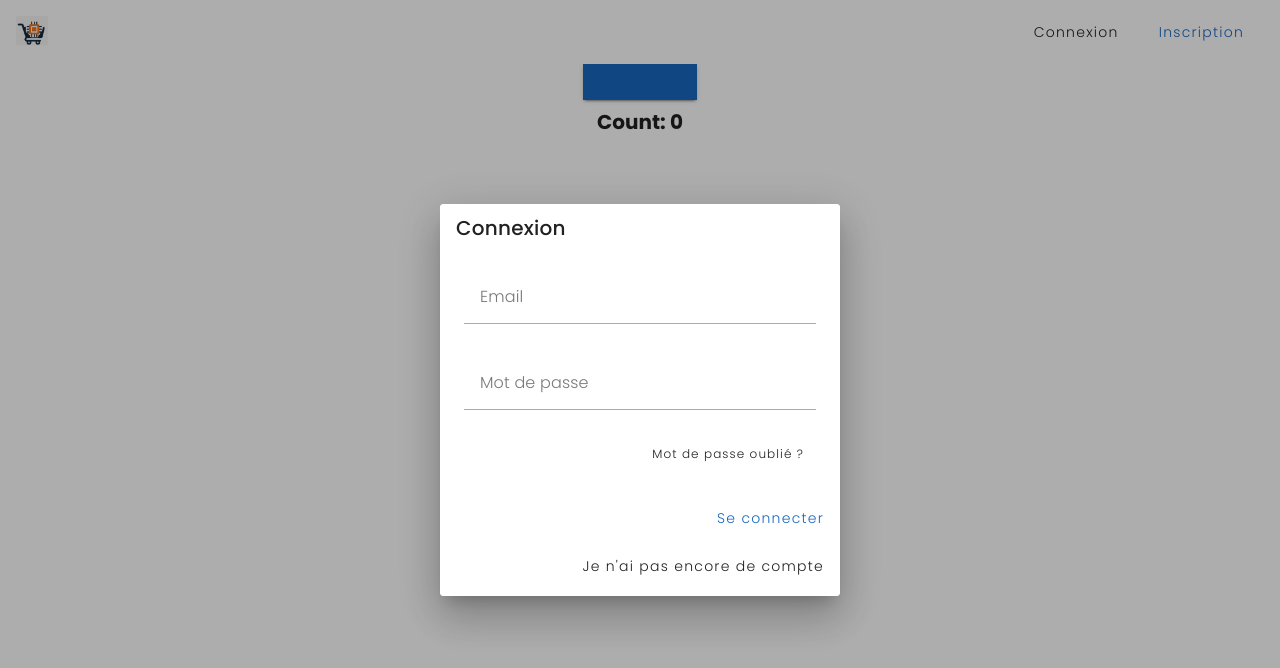
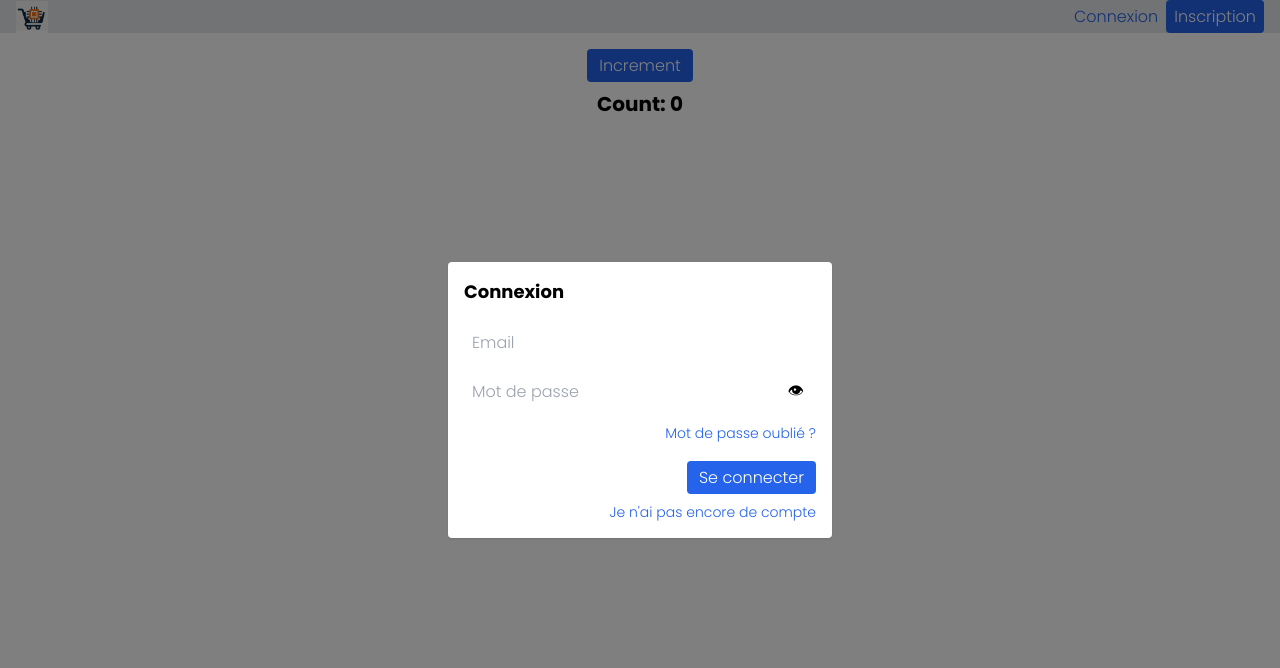
Before and after one commit to Alexandre-RICHARD/mds_app_web_vuejs, a Vue app: page / in a window 1280 px wide. Both pictures are taken after a click on the button "Connexion". Shown: the top 668 px of the page. Built offline with nearby package versions, Linux system fonts and the light colour scheme.

Commit message:
Remove Vuetify and switch to Tailwind

```diff
--- a/package.json
+++ b/package.json
@@ -25,10 +25,8 @@
         "url": "git+https://github.com/Alexandre-RICHARD/mds_app_web_vuejs.git"
     },
     "dependencies": {
-        "@mdi/font": "^7.4.47",
         "pinia": "^2.3.1",
-        "vue": "^3.5.16",
-        "vuetify": "^3.8.8"
+        "vue": "^3.5.16"
     },
     "devDependencies": {
         "@stylistic/eslint-plugin": "^2.13.0",
@@ -59,7 +57,6 @@
         "typescript": "5.5.4",
         "typescript-eslint": "^8.33.1",
         "vite": "^6.3.5",
-        "vite-plugin-vuetify": "^2.1.1",
         "vitest": "^3.2.1",
         "vue-eslint-parser": "^10.1.3",
         "vue-tsc": "^2.2.10"
--- a/src/main.ts
+++ b/src/main.ts
@@ -1,16 +1,10 @@
 import "./styles/index.scss";
-import "vuetify/styles";
-import "@mdi/font/css/materialdesignicons.css";
 
 import { type Component, createApp } from "vue";
-import { createVuetify } from "vuetify";
 
 import { pinia } from "./storePinia";
 import App from "./views/App.vue";
 
-const vuetify = createVuetify();
-
 createApp(App as Component)
   .use(pinia)
-  .use(vuetify)
   .mount("#app");
--- a/src/views/components/AppHeader.vue
+++ b/src/views/components/AppHeader.vue
@@ -9,30 +9,26 @@ const showRegister = ref(false);
 </script>
 
 <template>
-  <v-app-bar
-    flat
-    class="px-4 bg-gray-200"
-  >
+  <header class="flex items-center px-4 bg-gray-200">
     <img
       src="@/assets/logo.png"
       alt="Logo"
       class="h-8 mr-4"
     />
-    <v-spacer />
-    <v-btn
-      variant="text"
-      class="mr-2"
+    <div class="flex-1" />
+    <button
+      class="mr-2 text-blue-600 hover:underline"
       @click="showLogin = true"
     >
       Connexion
-    </v-btn>
-    <v-btn
-      color="primary"
+    </button>
+    <button
+      class="bg-blue-600 text-white px-2 py-1 rounded"
       @click="showRegister = true"
     >
       Inscription
-    </v-btn>
-  </v-app-bar>
+    </button>
+  </header>
 
   <LoginModal
     v-model="showLogin"
--- a/src/views/components/LoginModal.vue
+++ b/src/views/components/LoginModal.vue
@@ -16,46 +16,48 @@ const showPassword = ref(false);
 </script>
 
 <template>
-  <v-dialog
-    v-model="dialog"
-    width="400"
+  <div
+    v-if="dialog"
+    class="fixed inset-0 flex items-center justify-center bg-black bg-opacity-50"
   >
-    <v-card>
-      <v-card-title class="text-lg font-bold">Connexion</v-card-title>
-      <v-card-text>
-        <v-text-field
-          label="Email"
+    <div class="bg-white rounded shadow w-96 p-4">
+      <h3 class="text-lg font-bold mb-4">Connexion</h3>
+      <input
         type="email"
-          class="mb-2"
+        placeholder="Email"
+        class="mb-2 w-full border p-2 rounded"
       />
-        <v-text-field
+      <div class="relative mb-2">
+        <input
           :type="showPassword ? 'text' : 'password'"
-          label="Mot de passe"
-          :append-inner-icon="showPassword ? 'mdi-eye-off' : 'mdi-eye'"
-          class="mb-2"
-          @click:append-inner="showPassword = !showPassword"
+          placeholder="Mot de passe"
+          class="w-full border p-2 pr-10 rounded"
         />
-        <div class="text-right">
-          <v-btn
-            variant="text"
-            size="small"
+        <span
+          class="absolute right-3 top-1/2 -translate-y-1/2 cursor-pointer"
+          @click="showPassword = !showPassword"
         >
+          {{ showPassword ? '🙈' : '👁' }}
+        </span>
+      </div>
+      <div class="text-right mb-4">
+        <button class="text-sm text-blue-600 hover:underline">
           Mot de passe oublié ?
-          </v-btn>
+        </button>
       </div>
-      </v-card-text>
-      <v-card-actions class="justify-between">
-        <v-spacer />
-        <v-btn color="primary">Se connecter</v-btn>
-      </v-card-actions>
-      <v-card-actions class="justify-end pt-0">
-        <v-btn
-          variant="text"
+      <div class="flex justify-end">
+        <button class="bg-blue-600 text-white px-3 py-1 rounded">
+          Se connecter
+        </button>
+      </div>
+      <div class="flex justify-end pt-2">
+        <button
+          class="text-sm text-blue-600 hover:underline"
           @click="emit('switch')"
         >
           Je n'ai pas encore de compte
-        </v-btn>
-      </v-card-actions>
-    </v-card>
-  </v-dialog>
+        </button>
+      </div>
+    </div>
+  </div>
 </template>
--- a/src/views/components/RegisterModal.vue
+++ b/src/views/components/RegisterModal.vue
@@ -1,5 +1,5 @@
 <script setup lang="ts">
-import { ref } from "vue";
+import { computed, ref } from "vue";
 
 const userFirstName = ref("");
 const userLastName = ref("");
@@ -7,64 +7,84 @@ const userMailAddress = ref("");
 const userRawPassword = ref("");
 const userRawPasswordConfirmation = ref("");
 
+const props = defineProps<{ modelValue: boolean }>();
 const emit = defineEmits<{
   (e: "update:modelValue", value: boolean): void;
   (e: "switch"): void;
 }>();
 
+const dialog = computed({
+  get: () => props.modelValue,
+  set: (v: boolean) => emit("update:modelValue", v),
+});
+
 const showPassword = ref(false);
 </script>
 
 <template>
-  <v-dialog width="400">
-    <v-card>
-      <v-card-title class="text-lg font-bold">Inscription</v-card-title>
-      <v-card-text>
-        <v-text-field
+  <div
+    v-if="dialog"
+    class="fixed inset-0 flex items-center justify-center bg-black bg-opacity-50"
+  >
+    <div class="bg-white rounded shadow w-96 p-4">
+      <h3 class="text-lg font-bold mb-4">Inscription</h3>
+      <input
         v-model="userFirstName"
-          label="Prénom"
-          class="mb-2"
+        placeholder="Prénom"
+        class="mb-2 w-full border p-2 rounded"
       />
-        <v-text-field
+      <input
         v-model="userLastName"
-          label="Nom"
-          class="mb-2"
+        placeholder="Nom"
+        class="mb-2 w-full border p-2 rounded"
       />
-        <v-text-field
+      <input
         v-model="userMailAddress"
-          label="Email"
         type="email"
-          class="mb-2"
+        placeholder="Email"
+        class="mb-2 w-full border p-2 rounded"
       />
-        <v-text-field
+      <div class="relative mb-2">
+        <input
           v-model="userRawPassword"
           :type="showPassword ? 'text' : 'password'"
-          label="Mot de passe"
-          :append-inner-icon="showPassword ? 'mdi-eye-off' : 'mdi-eye'"
-          class="mb-2"
-          @click:append-inner="showPassword = !showPassword"
+          placeholder="Mot de passe"
+          class="w-full border p-2 pr-10 rounded"
         />
-        <v-text-field
+        <span
+          class="absolute right-3 top-1/2 -translate-y-1/2 cursor-pointer"
+          @click="showPassword = !showPassword"
+        >
+          {{ showPassword ? '🙈' : '👁' }}
+        </span>
+      </div>
+      <div class="relative mb-2">
+        <input
           v-model="userRawPasswordConfirmation"
           :type="showPassword ? 'text' : 'password'"
-          label="Confirmation du mot de passe"
-          :append-inner-icon="showPassword ? 'mdi-eye-off' : 'mdi-eye'"
-          class="mb-2"
-          @click:append-inner="showPassword = !showPassword"
+          placeholder="Confirmation du mot de passe"
+          class="w-full border p-2 pr-10 rounded"
         />
-      </v-card-text>
-      <v-card-actions class="justify-between">
-        <v-spacer />
-        <v-btn color="primary">S'inscrire</v-btn>
-      </v-card-actions>
-      <v-card-actions class="justify-end pt-0">
-        <v-btn
-          variant="text"
+        <span
+          class="absolute right-3 top-1/2 -translate-y-1/2 cursor-pointer"
+          @click="showPassword = !showPassword"
+        >
+          {{ showPassword ? '🙈' : '👁' }}
+        </span>
+      </div>
+      <div class="flex justify-end mt-4">
+        <button class="bg-blue-600 text-white px-3 py-1 rounded">
+          S'inscrire
+        </button>
+      </div>
+      <div class="flex justify-end pt-2">
+        <button
+          class="text-sm text-blue-600 hover:underline"
           @click="emit('switch')"
         >
           J'ai déjà un compte
-        </v-btn>
-      </v-card-actions>
-    </v-card>
-  </v-dialog>
+        </button>
+      </div>
+    </div>
+  </div>
 </template>
--- a/src/views/pages/homepage/Homepage.vue
+++ b/src/views/pages/homepage/Homepage.vue
@@ -6,18 +6,18 @@ const counter = useCounterStore();
 </script>
 
 <template>
-  <v-app>
+  <div>
     <AppHeader />
-    <v-main class="p-4">
+    <main class="p-4">
       <div class="text-center">
-        <v-btn
-          color="primary"
+        <button
+          class="bg-blue-600 text-white px-3 py-1 rounded"
           @click="counter.increment"
         >
           Increment
-        </v-btn>
+        </button>
         <p class="mt-2 text-xl font-bold">Count: {{ counter.count }}</p>
       </div>
-    </v-main>
-  </v-app>
+    </main>
+  </div>
 </template>
--- a/vite.config.ts
+++ b/vite.config.ts
@@ -1,12 +1,11 @@
 import { resolve } from 'path';
 import { defineConfig } from 'vitest/config';
 import vue from '@vitejs/plugin-vue';
-import vuetify from 'vite-plugin-vuetify';
 
 const __dirname = resolve();
 
 export default defineConfig({
-  plugins: [vue(), vuetify()],
+  plugins: [vue()],
   test: {
     include: ['src/**/*.test.*'],
     exclude: [],
```
Lines whose indentation alone changed are shown as unchanged.
